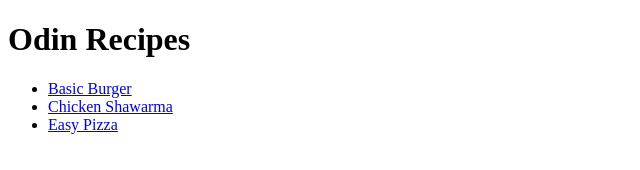
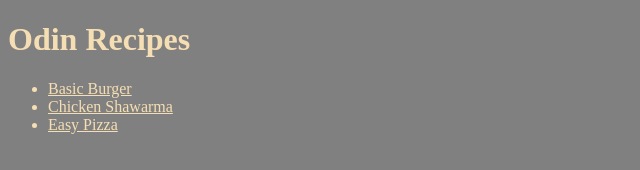
Before and after one commit to HyderHadi/odin-recipes, a plain HTML site: page index.html in a window 1280 px wide. Shown: the whole page, without its empty margins (0-640 px from the left). Drawn offline with Linux system fonts and the light colour scheme.

Commit message:
Experiementing with CSS

```diff
--- a/index.html
+++ b/index.html
@@ -4,6 +4,7 @@
     <meta charset="UTF-8">
     <meta name="viewport" content="width=device-width, initial-scale=1.0">
     <title>Odin Recipes</title>
+    <link rel="stylesheet" href="./styles.css">
 </head>
 <body>
     <h1>Odin Recipes</h1>
--- /dev/null
+++ b/styles.css
@@ -0,0 +1,4 @@
+* {
+    color: wheat;
+    background-color: gray;
+}
```
